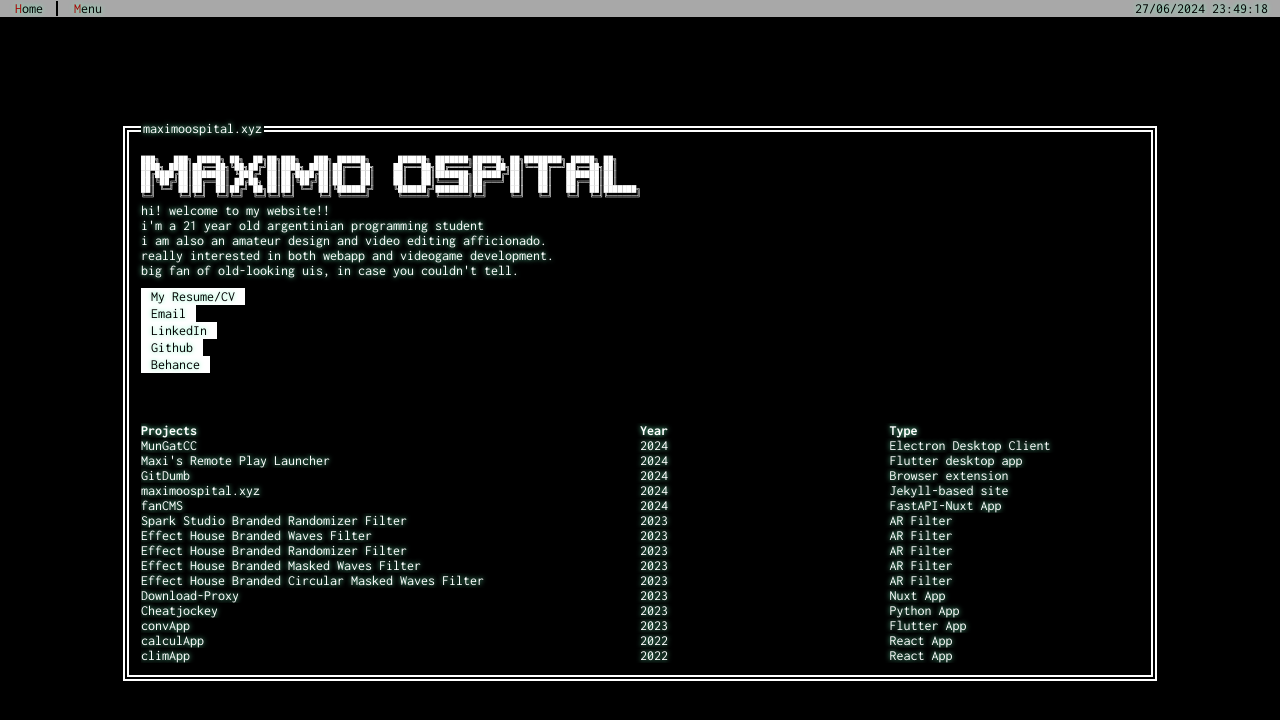
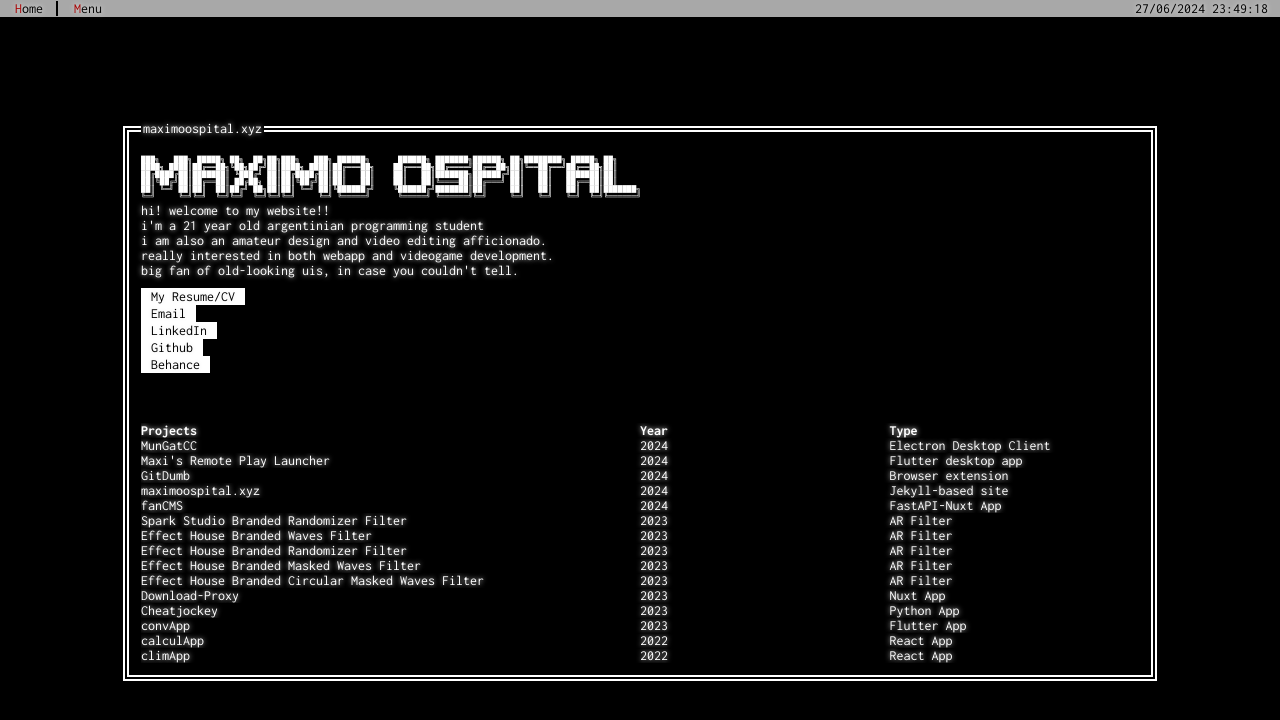
Before and after one commit to maximoospital/maximoospital.github.io, a Jekyll site: the page built from index.html, in a window 1280 px wide. Shown: the top 720 px of the page. Built offline with Jekyll 4.4.1, drawn with Linux system fonts in a browser that asks for light colours.

Commit message:
update text shadow

```diff
--- a/_sass/base.scss
+++ b/_sass/base.scss
@@ -67,7 +67,7 @@ body {
   background: $color__black;
   font-family: $inconsolata;
   font-size: $font__size;
-  text-shadow: 0 0 5px hsl(154, 84%, 70%);
+  text-shadow: 0 0 5px hsl(0, 0%, 90%);
   font-weight: $font__weight;
   padding: 0;
   margin: 0;
```
